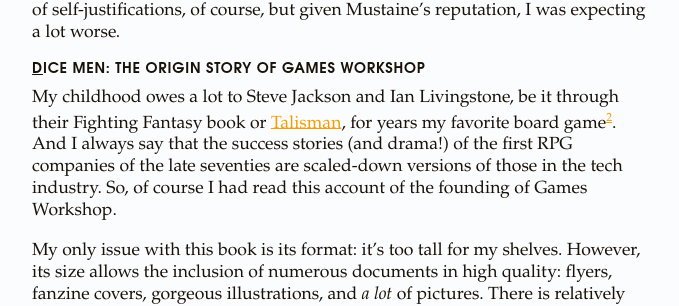
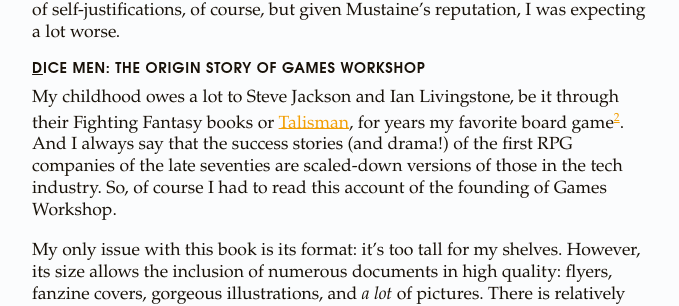
Before and after one commit to r3trofitted/r3trofitted.github.io, a Jekyll site: the page built from _posts/2023-06-19-what-i-ve-been-reading-lately-june-2023.md, in a window 1280 px wide. Shown: the part 655-961 px from the top of the page, without its empty margins (300-979 px from the left). Built offline with Jekyll 4.4.1, drawn with Linux system fonts in a browser that asks for light colours.

Commit message:
Typos
And there are still a lot more, I'm sure…

```diff
--- a/_posts/2023-06-19-what-i-ve-been-reading-lately-june-2023.md
+++ b/_posts/2023-06-19-what-i-ve-been-reading-lately-june-2023.md
@@ -24,10 +24,10 @@ of course, but given Mustaine's reputation, I was expecting a lot worse.
 
 ## Dice Men: the origin story of Games Workshop
 
-My childhood owes a lot to Steve Jackson and Ian Livingstone, be it through their Fighting Fantasy book or
+My childhood owes a lot to Steve Jackson and Ian Livingstone, be it through their Fighting Fantasy books or
 [Talisman](http://www.harris-authors.com/talisman_history.html), for years my favorite board game[^2]. And I always say
 that the success stories (and drama!) of the first RPG companies of the late seventies are scaled-down versions of those
-in the tech industry. So, of course I had read this account of the founding of Games Workshop.
+in the tech industry. So, of course I had to read this account of the founding of Games Workshop.
 
 My only issue with this book is its format: it's too tall for my shelves. However, its size allows the inclusion of
 numerous documents in high quality: flyers, fanzine covers, gorgeous illustrations, and _a lot_ of pictures. There is
```
